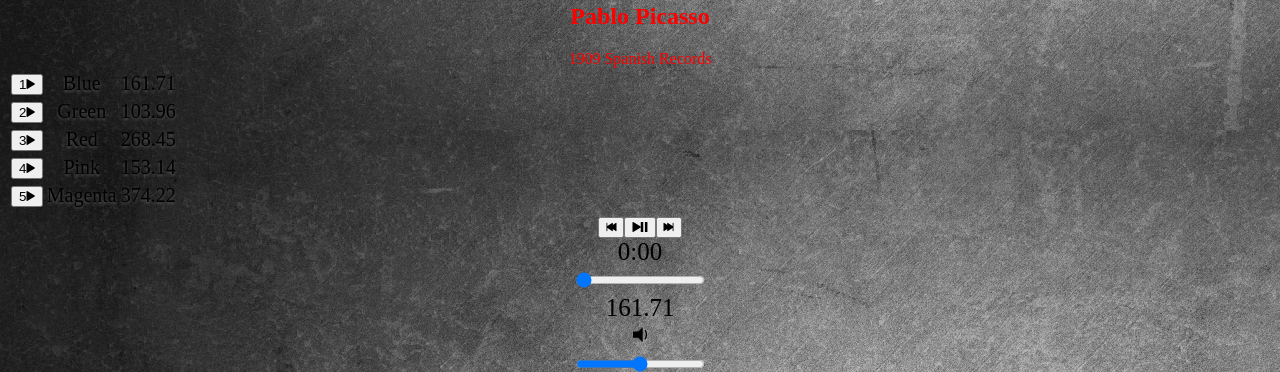
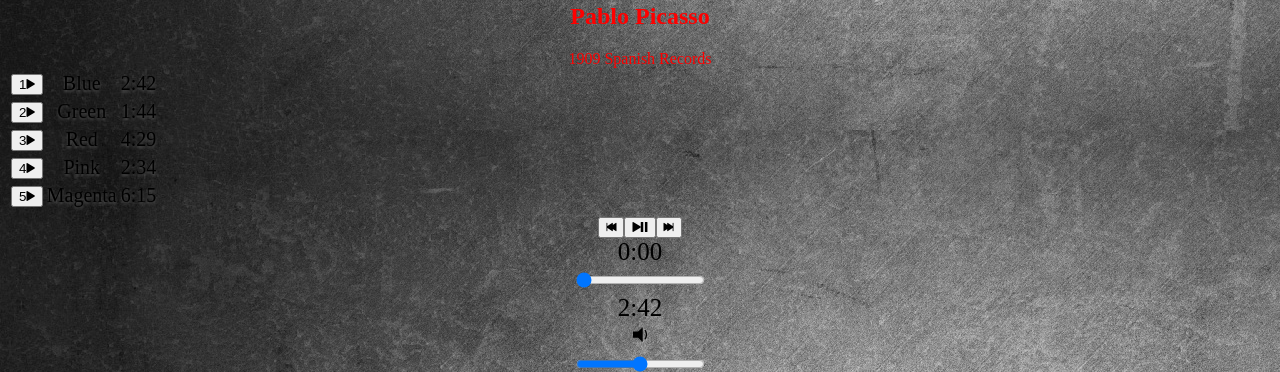
Before and after one commit to Rthomas0840/bloc-jams-react, a React (Create React App) app: page /album/the-colors in a window 1280 px wide. Shown: the part 1070-1442 px from the top of the page. Built offline with nearby package versions, Linux system fonts and the light colour scheme; a web font is replaced by a local one.

Commit message:
formatTime function fixed and working #2

```diff
--- a/src/components/Album.js
+++ b/src/components/Album.js
@@ -142,7 +142,7 @@
                    </button>
                   </td>
                   <td className="song-title">{song.title}</td>
-                  <td className="song-duration">{song.duration}</td>
+                  <td className="song-duration">{this.formatTime(song.duration)}</td>
                </tr>
              )}
             </tbody>
--- a/src/components/PlayerBar.js
+++ b/src/components/PlayerBar.js
@@ -28,7 +28,7 @@
            step="0.01"
            onChange={this.props.handleTimeChange}
          />
-         <div className="total-time">{this.props.duration}</div>
+         <div className="total-time">{this.props.formatTime(this.props.duration)}</div>
        </section>
        <section id="volume-control">
          <div className="icon ion-volume-low"></div>
```
